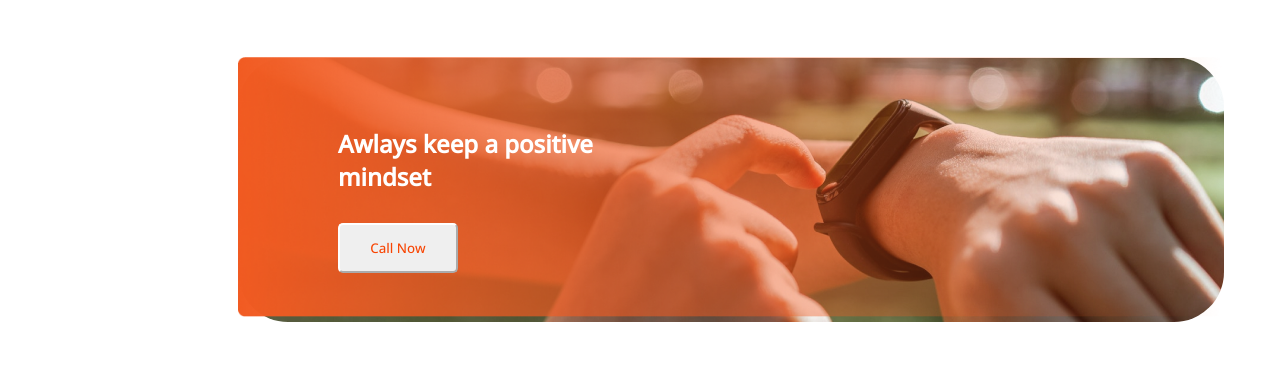
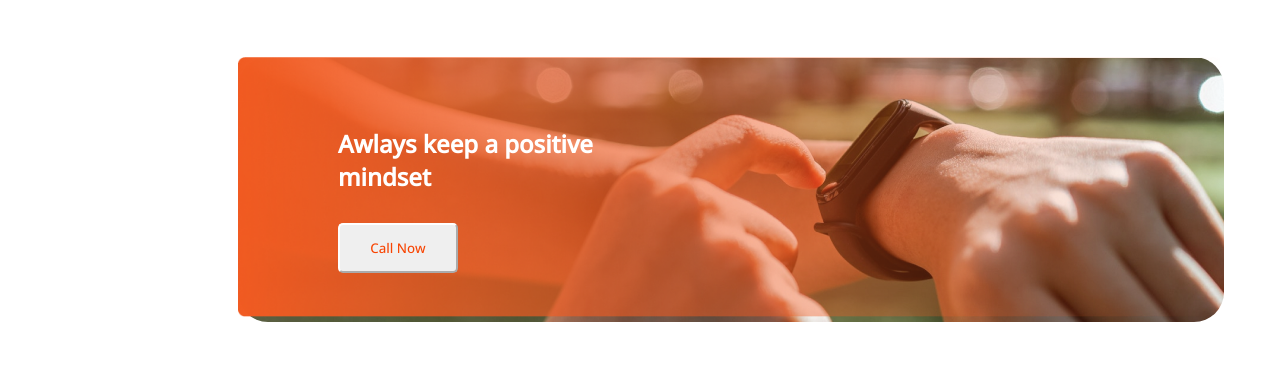
Before and after one commit to tutul111/first-assignment-repo, a plain HTML site: page index.html in a window 1280 px wide. Shown: the part 1972-2344 px from the top of the page. Drawn offline with nearby package versions, Linux system fonts and the light colour scheme.

Commit message:
all done

```diff
--- a/assignment.css
+++ b/assignment.css
@@ -105,7 +105,7 @@
     width: 78%;
     background-repeat: no-repeat;
     margin-left: 230px;
-    border-radius: 50px;
+    border-radius: 30px;
     border-color: white;
 
 }
```
